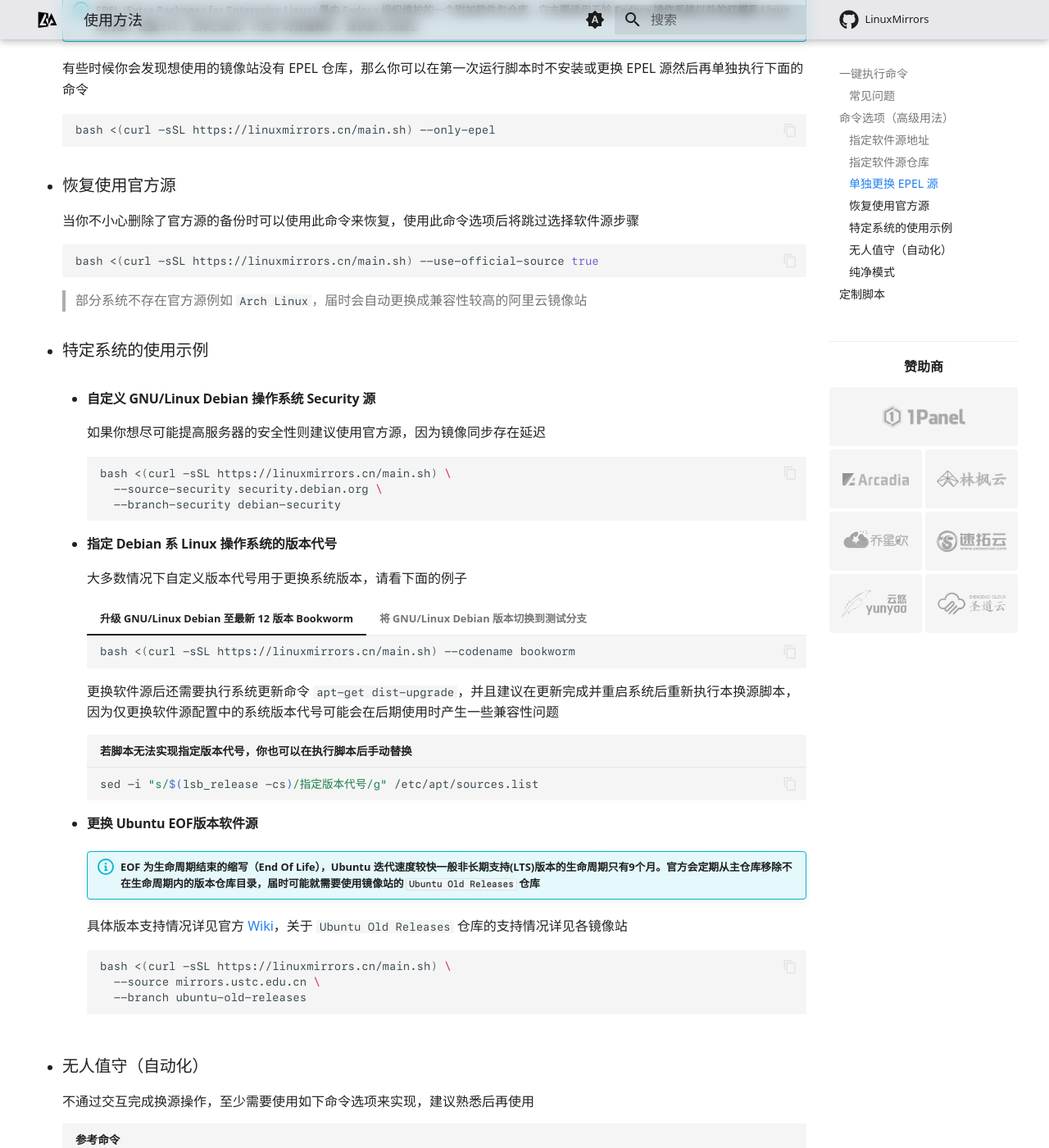
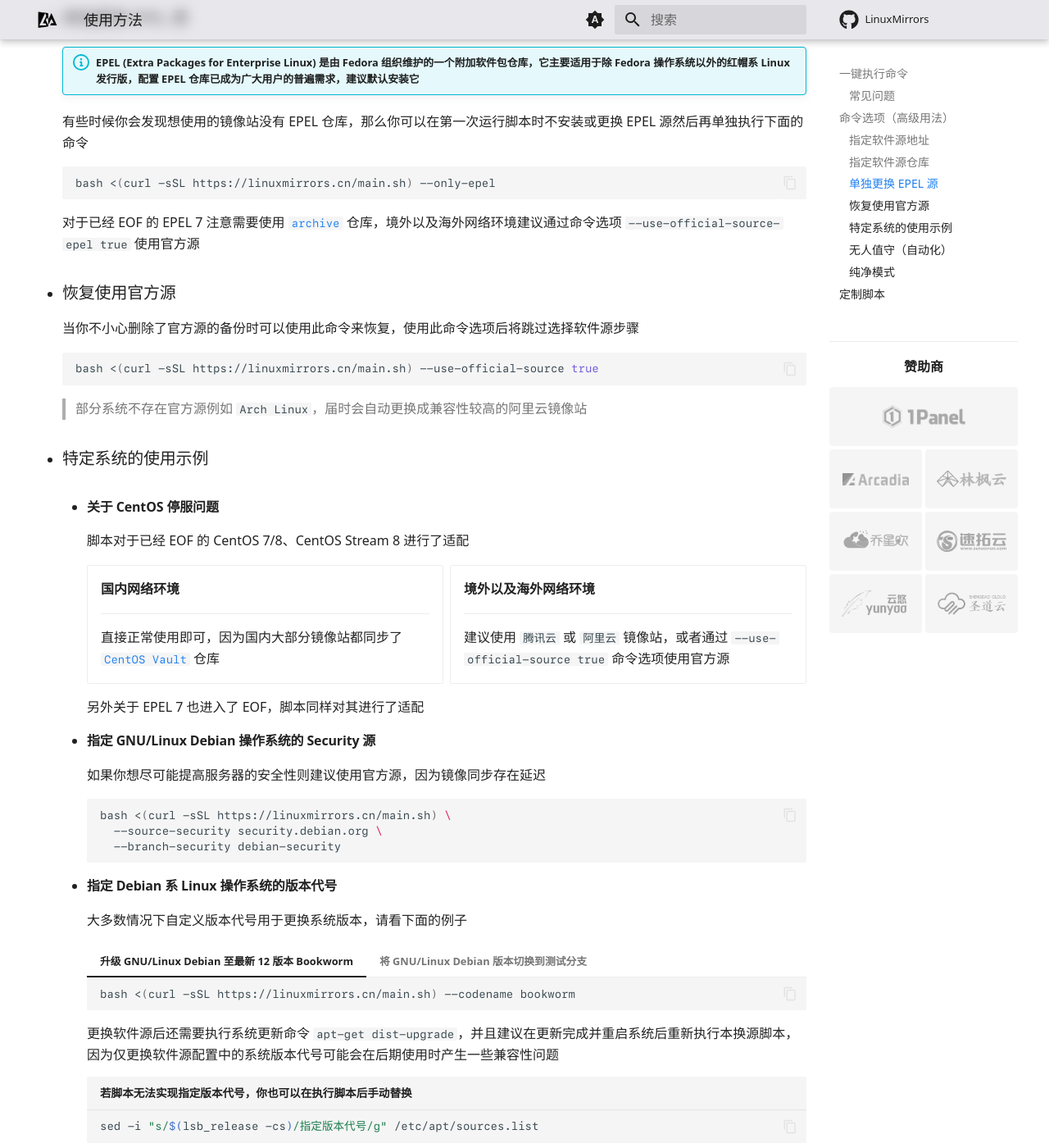
Before and after one commit to SuperManito/LinuxMirrors, an MkDocs documentation site: the page built from docs/use/index.md, in a window 1280 px wide and 1400 px high, scrolled down 5909 px. Shown: the whole window at 82% size. Built offline with MkDocs 1.6.1 and Material for MkDocs 9.7.7, drawn with Linux system fonts in a browser that asks for light colours; a script that is not in the unit is left out; comment, search, counter and statistics services are not loaded; some of the changed text lies outside the part shown.

Commit message:
优化软件源停服场景下使用官方源的逻辑

````diff
--- a/docs/use/index.md
+++ b/docs/use/index.md
@@ -393,33 +393,34 @@ $ bash <(curl -sSL https://linuxmirrors.cn/main.sh) --help
 
 命令选项(名称/含义/值)：
 
-  --abroad                 使用境外以及海外软件源                                            无
-  --edu                    使用中国大陆教育网软件源                                          无
-  --source                 指定软件源地址(域名或IP)                                         地址
-  --source-epel            指定 EPEL 附加软件包仓库的软件源地址(域名或IP)                     地址
-  --source-security        指定 Debian 系统 security 仓库的软件源地址(域名或IP)              地址
-  --source-vault           指定 CentOS / AlmaLinux 系统 vault 仓库的软件源地址(域名或IP)     地址
-  --source-portage         指定 Gentoo 系统 portage 仓库的软件源地址(域名或IP)               地址
-  --source-base-system     指定 Linux Mint / Raspberry Pi OS 底层系统的软件源地址(域名或IP)  地址
-  --branch                 指定软件源仓库(路径)                                             仓库名
-  --branch-epel            指定 EPEL 附加软件包仓库的软件源仓库(路径)                        仓库名
-  --branch-security        指定 Debian 系统 security 仓库的软件源仓库(路径)                  仓库名
-  --branch-vault           指定 CentOS / AlmaLinux 系统 vault 仓库的软件源仓库(路径)         仓库名
-  --branch-portage         指定 Gentoo 系统 portage 仓库的软件源仓库(路径)                   仓库名
-  --branch-base-system     指定 Linux Mint / Raspberry Pi OS 底层系统的软件源仓库(路径)      仓库名
-  --codename               指定 Debian 系 / openKylin 操作系统的版本代号                     代号名称
-  --protocol               指定 WEB 协议                                                    http 或 https
-  --use-intranet-source    是否优先使用内网软件源地址                                        true 或 false
-  --use-official-source    是否使用目标操作系统的官方软件源                                   true 或 false
-  --install-epel           是否安装 EPEL 附加软件包                                          true 或 false
-  --backup                 是否备份原有软件源                                                true 或 false
-  --upgrade-software       是否更新软件包                                                    true 或 false
-  --clean-cache            是否在更新软件包后清理下载缓存                                     true 或 false
-  --clean-screen           是否在运行前清除屏幕上的所有内容                                   true 或 false
-  --only-epel              仅更换 EPEL 软件源模式                                            无
-  --ignore-backup-tips     忽略覆盖备份提示                                                  无
-  --print-diff             打印源文件修改前后差异                                            无
-  --pure-mode              纯净模式，精简打印内容                                            无
+  --abroad                      使用境外以及海外软件源                                            无
+  --edu                         使用中国大陆教育网软件源                                          无
+  --source                      指定软件源地址(域名或IP)                                         地址
+  --source-epel                 指定 EPEL 附加软件包仓库的软件源地址(域名或IP)                     地址
+  --source-security             指定 Debian 系统 security 仓库的软件源地址(域名或IP)              地址
+  --source-vault                指定 CentOS / AlmaLinux 系统 vault 仓库的软件源地址(域名或IP)     地址
+  --source-portage              指定 Gentoo 系统 portage 仓库的软件源地址(域名或IP)               地址
+  --source-base-system          指定 Linux Mint / Raspberry Pi OS 底层系统的软件源地址(域名或IP)  地址
+  --branch                      指定软件源仓库(路径)                                             仓库名
+  --branch-epel                 指定 EPEL 附加软件包仓库的软件源仓库(路径)                        仓库名
+  --branch-security             指定 Debian 系统 security 仓库的软件源仓库(路径)                  仓库名
+  --branch-vault                指定 CentOS / AlmaLinux 系统 vault 仓库的软件源仓库(路径)         仓库名
+  --branch-portage              指定 Gentoo 系统 portage 仓库的软件源仓库(路径)                   仓库名
+  --branch-base-system          指定 Linux Mint / Raspberry Pi OS 底层系统的软件源仓库(路径)      仓库名
+  --codename                    指定 Debian 系 / openKylin 操作系统的版本代号                     代号名称
+  --protocol                    指定 WEB 协议                                                    http 或 https
+  --use-intranet-source         是否优先使用内网软件源地址                                        true 或 false
+  --use-official-source         是否使用目标操作系统的官方软件源                                   true 或 false
+  --use-official-source-epel    是否使用 EPEL 附加软件包的官方软件源                               true 或 false
+  --install-epel                是否安装 EPEL 附加软件包                                          true 或 false
+  --backup                      是否备份原有软件源                                                true 或 false
+  --upgrade-software            是否更新软件包                                                    true 或 false
+  --clean-cache                 是否在更新软件包后清理下载缓存                                     true 或 false
+  --clean-screen                是否在运行前清除屏幕上的所有内容                                   true 或 false
+  --only-epel                   仅更换 EPEL 软件源模式                                            无
+  --ignore-backup-tips          忽略覆盖备份提示                                                  无
+  --print-diff                  打印源文件修改前后差异                                            无
+  --pure-mode                   纯净模式，精简打印内容                                            无
 ```
 
 | 名称 | 含义 | 选项值 |
@@ -442,6 +443,7 @@ $ bash <(curl -sSL https://linuxmirrors.cn/main.sh) --help
 | `--protocol` | 指定 WEB 协议 | `http` 或 `https` |
 | `--use-intranet-source` | 是否优先使用内网软件源地址 | `true` 或 `false` |
 | `--use-official-source` | 是否使用目标操作系统的官方软件源 | `true` 或 `false` |
+| `--use-official-source-epel` | 是否使用 EPEL 附加软件包的官方软件源 | `true` 或 `false` |
 | `--install-epel` | 是否安装 EPEL 附加软件包 | `true` 或 `false` |
 | `--backup` | 是否备份原有软件源 | `true` 或 `false` |
 | `--upgrade-software` | 是否更新软件包 | `true` 或 `false` |
@@ -523,6 +525,8 @@ $ bash <(curl -sSL https://linuxmirrors.cn/main.sh) --help
     bash <(curl -sSL https://linuxmirrors.cn/main.sh) --only-epel
     ```
 
+    对于已经 EOF 的 EPEL 7 注意需要使用 [`archive`](https://dl.fedoraproject.org/pub/archive/epel) 仓库，境外以及海外网络环境建议通过命令选项 `--use-official-source-epel true` 使用官方源
+
 - ### 恢复使用官方源
 
     当你不小心删除了官方源的备份时可以使用此命令来恢复，使用此命令选项后将跳过选择软件源步骤
@@ -534,7 +538,29 @@ $ bash <(curl -sSL https://linuxmirrors.cn/main.sh) --help
 
 - ### 特定系统的使用示例
 
-    - #### 自定义 GNU/Linux Debian 操作系统 Security 源
+    - #### 关于 CentOS 停服问题
+
+        脚本对于已经 EOF 的 CentOS 7/8、CentOS Stream 8 进行了适配
+
+        <div class="grid cards" markdown>
+
+        -   __国内网络环境__
+
+            ---
+
+            直接正常使用即可，因为国内大部分镜像站都同步了 [`CentOS Vault`](https://vault.centos.org/) 仓库
+
+        -   __境外以及海外网络环境__
+
+            ---
+
+            建议使用 `腾讯云` 或 `阿里云` 镜像站，或者通过 `--use-official-source true` 命令选项使用官方源
+
+        </div>
+
+        另外关于 EPEL 7 也进入了 EOF，脚本同样对其进行了适配
+
+    - #### 指定 GNU/Linux Debian 操作系统的 Security 源
 
         如果你想尽可能提高服务器的安全性则建议使用官方源，因为镜像同步存在延迟
 
@@ -638,6 +664,7 @@ $ bash <(curl -sSL https://linuxmirrors.cn/main.sh) --help
 | `DEBIAN_CODENAME` | 指定 Debian 系 / openKylin 操作系统的版本代号 | `代号名称` |
 | `USE_OFFICIAL_SOURCE` | 是否使用目标操作系统的官方软件源 | `true` 或 `false` |
 | `USE_INTRANET_SOURCE` | 是否优先使用内网软件源地址 | `true` 或 `false` |
+| `USE_INTRANET_SOURCE_EPEL` | 是否使用 EPEL 附加软件包的官方软件源 | `true` 或 `false` |
 | `WEB_PROTOCOL` | 指定 WEB 协议 | `http` 或 `https` |
 | `INSTALL_EPEL` | 是否安装 EPEL 附加软件包 | `true` 或 `false` |
 | `ONLY_EPEL` | 仅更换 EPEL 软件源模式 | `true` 或 `false` |
````
Also changed, not shown: 1 other file.
